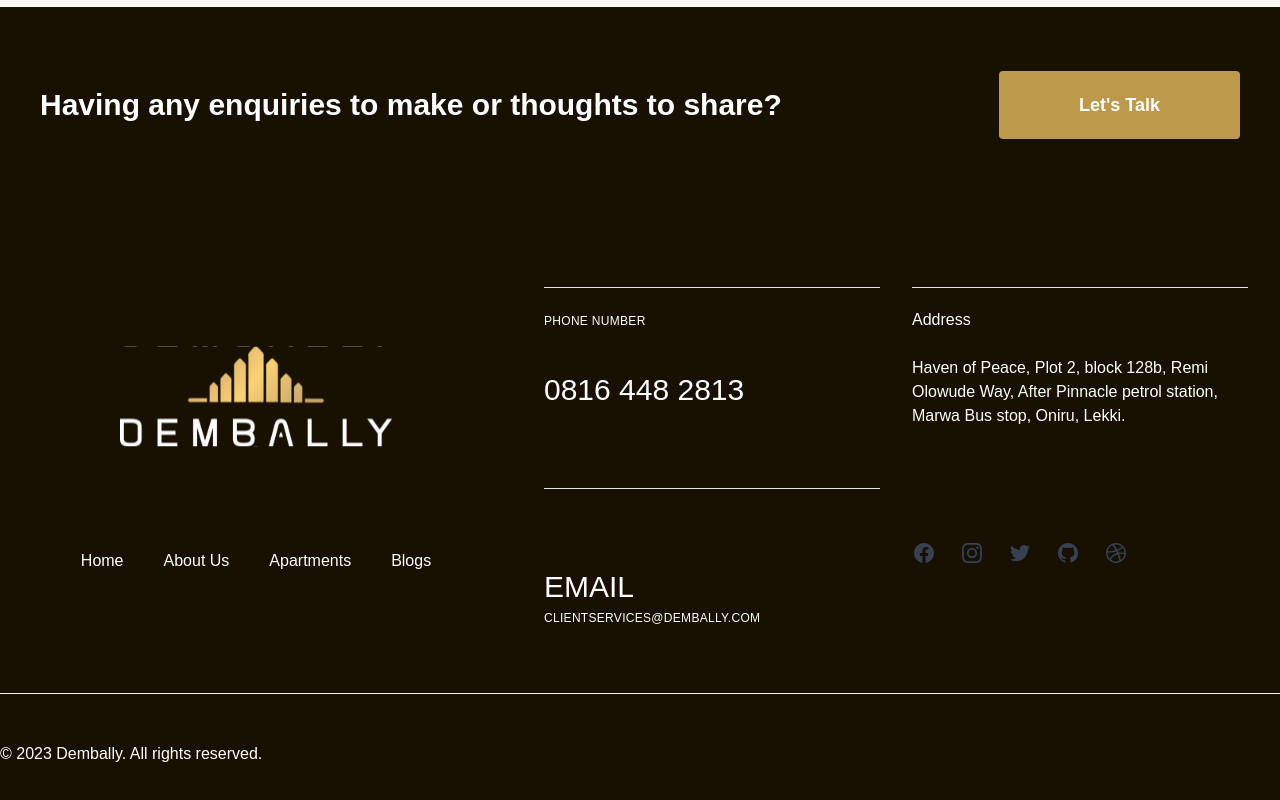
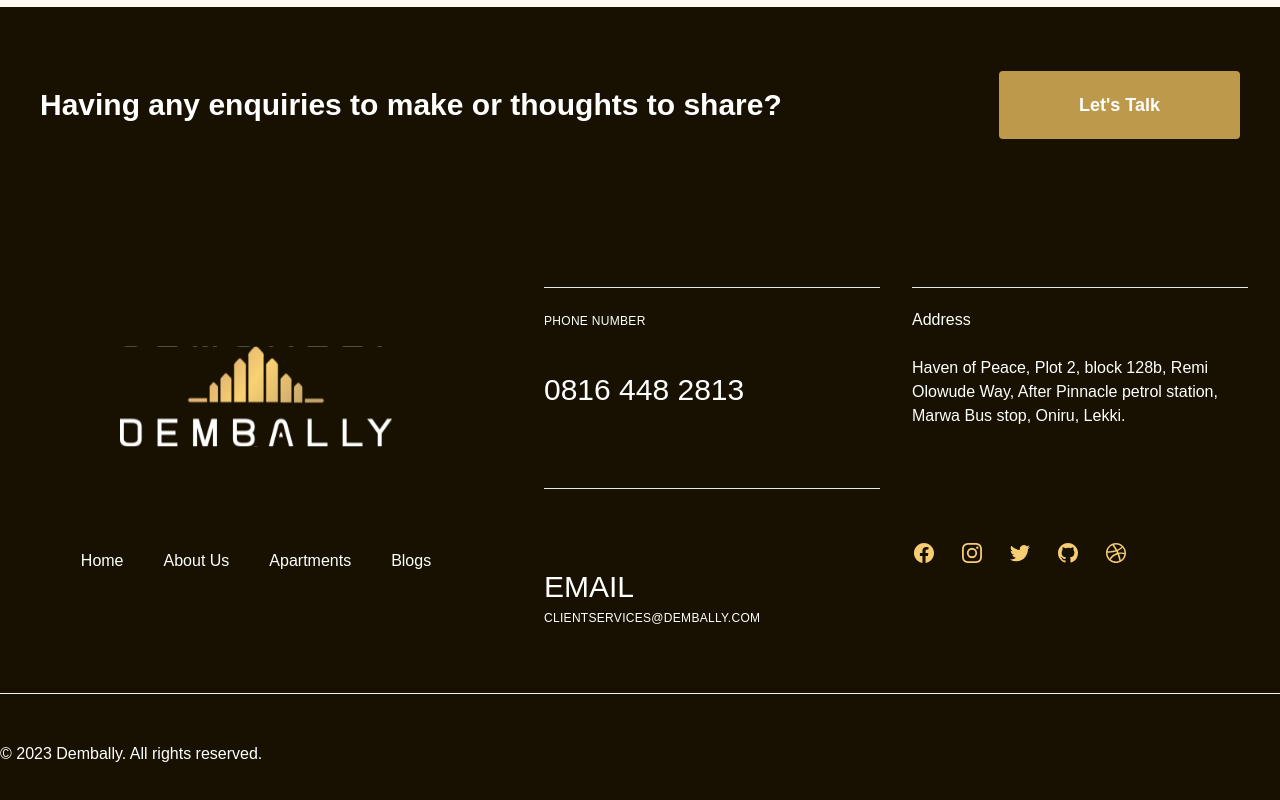
Before and after one commit to geraldkachi/dembally, a React (Vite) app: page / in a window 1280 px wide. Shown: the part 4015-4815 px from the top of the page. Built offline with nearby package versions, Linux system fonts and the light colour scheme; a web font is replaced by a local one.

Commit message:
fix the footer icons

```diff
--- a/src/components/navbar/Footer.tsx
+++ b/src/components/navbar/Footer.tsx
@@ -6,7 +6,6 @@ const Footer = () => {
             <footer className=" lg:grid lg:grid-cols-5 bg-[#181101] max-w-screen-2xl mx-auto">
                 <div className="lg:col-span-2 h-full flex items-center flex-col justify-center">
                     <img
-                        // src="https://images.unsplash.com/photo-1642370324100-324b21fab3a9?ixlib=rb-1.2.1&ixid=MnwxMjA3fDB8MHxwaG90by1wYWdlfHx8fGVufDB8fHx8&auto=format&fit=crop&w=1548&q=80"
                         src={DemballyFoot}
                         alt="lla"
                         className=" inset-0 object-cover p-3"
@@ -66,13 +65,13 @@ const Footer = () => {
                                 {/* <hr className='bg-white my-5' /> */}
                                 <nav className="mt-6 text-base">
                                     {/* icon new */}
-                                    <ul className="flex gap-6 mt-8">
+                                    <ul className="flex gap-6 mt-8 text-[#F6CD72]">
                                         <li>
                                             <a
                                                 href="/"
                                                 rel="noreferrer"
                                                 target="_blank"
-                                                className="text-gray-700 transition hover:opacity-75"
+                                                className="text-[#F6CD72] transition hover:opacity-75"
                                             >
                                                 <span className="sr-only">Facebook</span>
 
@@ -96,7 +95,7 @@ const Footer = () => {
                                                 href="/"
                                                 rel="noreferrer"
                                                 target="_blank"
-                                                className="text-gray-700 transition hover:opacity-75"
+                                                className="text-[#F6CD72] transition hover:opacity-75"
                                             >
                                                 <span className="sr-only">Instagram</span>
 
@@ -120,7 +119,7 @@ const Footer = () => {
                                                 href="/"
                                                 rel="noreferrer"
                                                 target="_blank"
-                                                className="text-gray-700 transition hover:opacity-75"
+                                                className="text-[#F6CD72] transition hover:opacity-75"
                                             >
                                                 <span className="sr-only">Twitter</span>
 
@@ -142,7 +141,7 @@ const Footer = () => {
                                                 href="/"
                                                 rel="noreferrer"
                                                 target="_blank"
-                                                className="text-gray-700 transition hover:opacity-75"
+                                                className="text-[#F6CD72] transition hover:opacity-75"
                                             >
                                                 <span className="sr-only">GitHub</span>
 
@@ -166,7 +165,7 @@ const Footer = () => {
                                                 href="/"
                                                 rel="noreferrer"
                                                 target="_blank"
-                                                className="text-gray-700 transition hover:opacity-75"
+                                                className="text-[#F6CD72] transition hover:opacity-75"
                                             >
                                                 <span className="sr-only">Dribbble</span>
 
```
